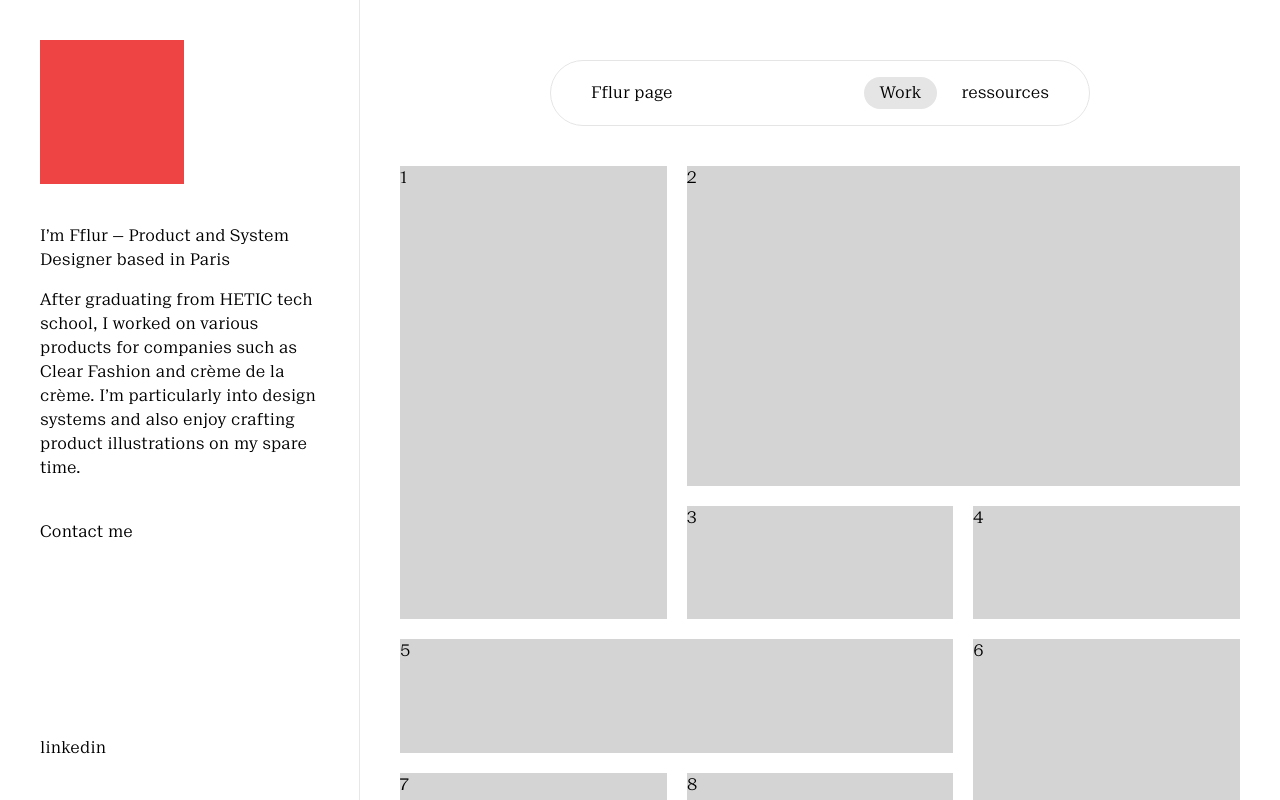
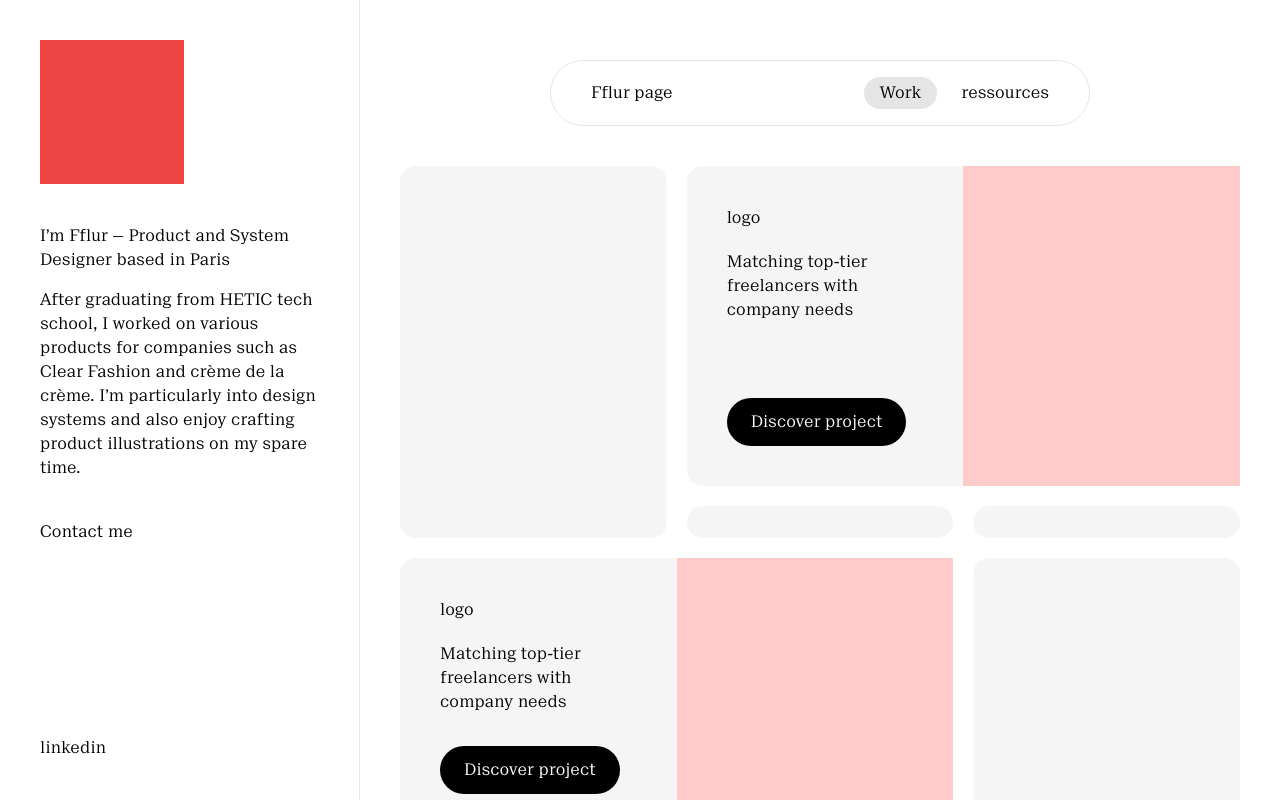
Before and after one commit to fflurp/fflurpage, a Next.js app: page / in a window 1280 px wide. Built offline with nearby package versions, Linux system fonts and the light colour scheme.

Commit message:
feat: add CardCTA

```diff
--- a/pages/index.tsx
+++ b/pages/index.tsx
@@ -15,6 +15,25 @@ const Navigation = () => {
         </Link>
       </div>
     </nav>
+  );
+};
+
+const CardCTA = () => {
+  return (
+    <div className="flex h-full">
+      <div className="flex h-full w-1/2 flex-col items-start justify-between p-10">
+        <div className="flex-1">
+          <div>logo</div>
+          <h2 className="mt-5">
+            Matching top-tier freelancers with company needs
+          </h2>
+        </div>
+        <button className="rounded-full bg-black py-3 px-6 text-white">
+          Discover project
+        </button>
+      </div>
+      <div className="h-full w-1/2 bg-red-200"></div>
+    </div>
   );
 };
 
@@ -51,14 +70,18 @@ const Home = () => {
   return (
     <Layout>
       <div className="grid h-full grid-cols-3 grid-rows-[320px] gap-5">
-        <div className="col-span-1 row-span-2 bg-neutral-300">1</div>
-        <div className="col-span-2 row-span-1 bg-neutral-300 ">2</div>
-        <div className="col-span-1 row-span-1 bg-neutral-300 ">3</div>
-        <div className="col-span-1 row-span-1 bg-neutral-300">4</div>
-        <div className="col-span-2 row-span-1 bg-neutral-300">5</div>
-        <div className="col-span-1 row-span-2 bg-neutral-300">6</div>
-        <div className="row-span-1 bg-neutral-300">7</div>
-        <div className="row-span-1 bg-neutral-300">8</div>
+        <div className="col-span-1 row-span-2 rounded-2xl bg-neutral-100"></div>
+        <div className="col-span-2 row-span-1 rounded-2xl bg-neutral-100">
+          <CardCTA />
+        </div>
+        <div className="col-span-1 row-span-1 rounded-2xl bg-neutral-100"></div>
+        <div className="col-span-1 row-span-1 rounded-2xl bg-neutral-100"></div>
+        <div className="col-span-2 row-span-1 rounded-2xl bg-neutral-100">
+          <CardCTA />
+        </div>
+        <div className="col-span-1 row-span-2 rounded-2xl bg-neutral-100"></div>
+        <div className="row-span-1 rounded-2xl bg-neutral-100"></div>
+        <div className="row-span-1 rounded-2xl bg-neutral-100"></div>
       </div>
     </Layout>
   );
```
